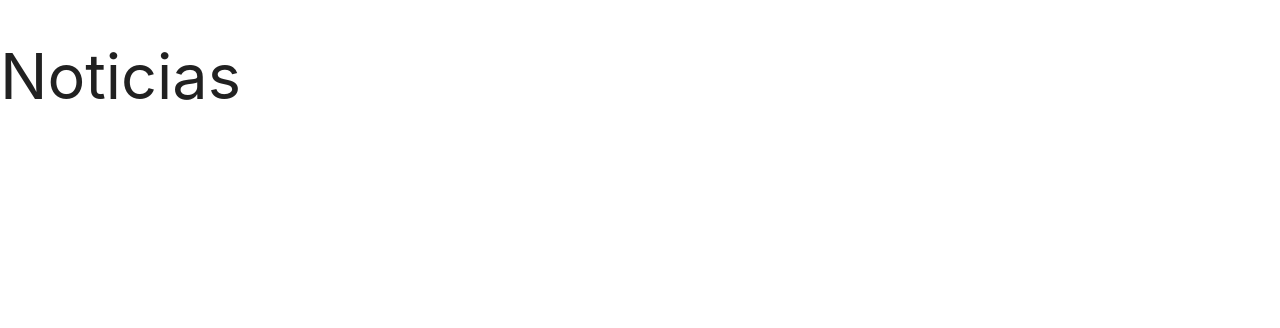
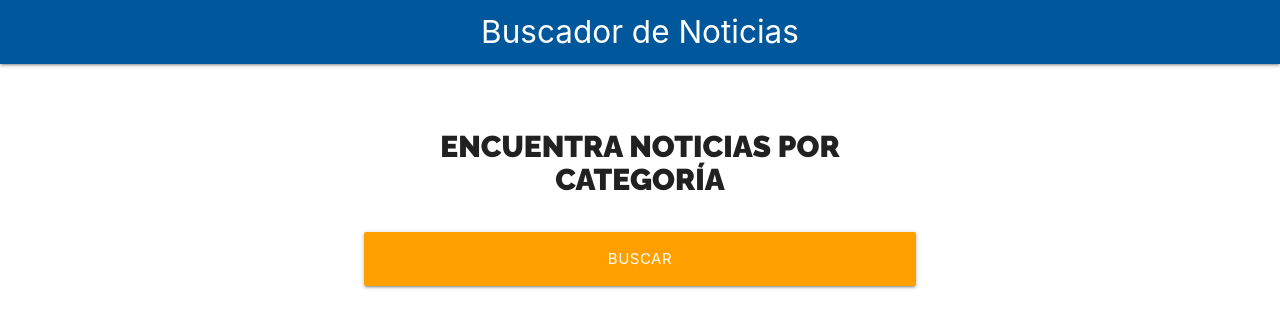
Before and after one commit to ManuelBlaze/BuscadorNoticias_React, a React (Create React App) app: page / in a window 1280 px wide. Shown: the top 328 px of the page. Built offline with nearby package versions, Linux system fonts and the light colour scheme.

Commit message:
Components/ form

```diff
--- a/src/App.js
+++ b/src/App.js
@@ -1,10 +1,20 @@
-import React from 'react';
+import React, {Fragment} from 'react';
+import Header from './components/Header';
+import Formulario from './components/Formulario';
 
 function App() {
   return (
-    <div>
-      <h1>Noticias</h1>
-    </div>
+    <Fragment>
+      <Header
+        titulo={'Buscador de Noticias'}
+      />
+
+      <div className="container white">
+        <Formulario
+
+        />
+      </div>
+    </Fragment>
   );
 }
 
--- /dev/null
+++ b/src/components/Formulario.jsx
@@ -0,0 +1,29 @@
+import React from 'react';
+import PropTypes from 'prop-types';
+import styles from './Formulario.module.css'
+
+const Formulario = () => {
+    return (
+        <div className={`${styles.buscador} row`}>
+            <div className="col s12 m8 offset-m2">
+                <form>
+                    <h2 className={styles.heading}>Encuentra Noticias por Categoría</h2>
+
+                    <div className="input-field col s12">
+                        <input
+                            type="submit"
+                            className={`btn-large amber darken-2 ${styles.btn_block}`}
+                            value="Buscar"
+                        />
+                    </div>
+                </form>
+            </div>
+        </div>
+    )
+}
+
+Formulario.propTypes = {
+
+}
+
+export default Formulario
--- /dev/null
+++ b/src/components/Formulario.module.css
@@ -0,0 +1,17 @@
+.heading {
+    font-family: 'Raleway', sans-serif;
+    font-weight: 900;
+    font-size: 2rem;
+    text-transform: uppercase;
+    text-align: center;
+}
+
+.buscador {
+    margin-top: 2rem;
+    margin-bottom: 2rem;
+    text-align: start;
+}
+
+.btn_block {
+    width: 100%;
+}
--- /dev/null
+++ b/src/components/Header.jsx
@@ -0,0 +1,16 @@
+import React from 'react'
+import PropTypes from 'prop-types'
+
+const Header = ({titulo}) => {
+    return (
+        <nav className="nav-wrapper  light-blue darken-4">
+            <a href="#!" className="brand-logo center">{titulo}</a>
+        </nav>
+    )
+}
+
+Header.propTypes = {
+    titulo: PropTypes.string.isRequired
+}
+
+export default Header
```
